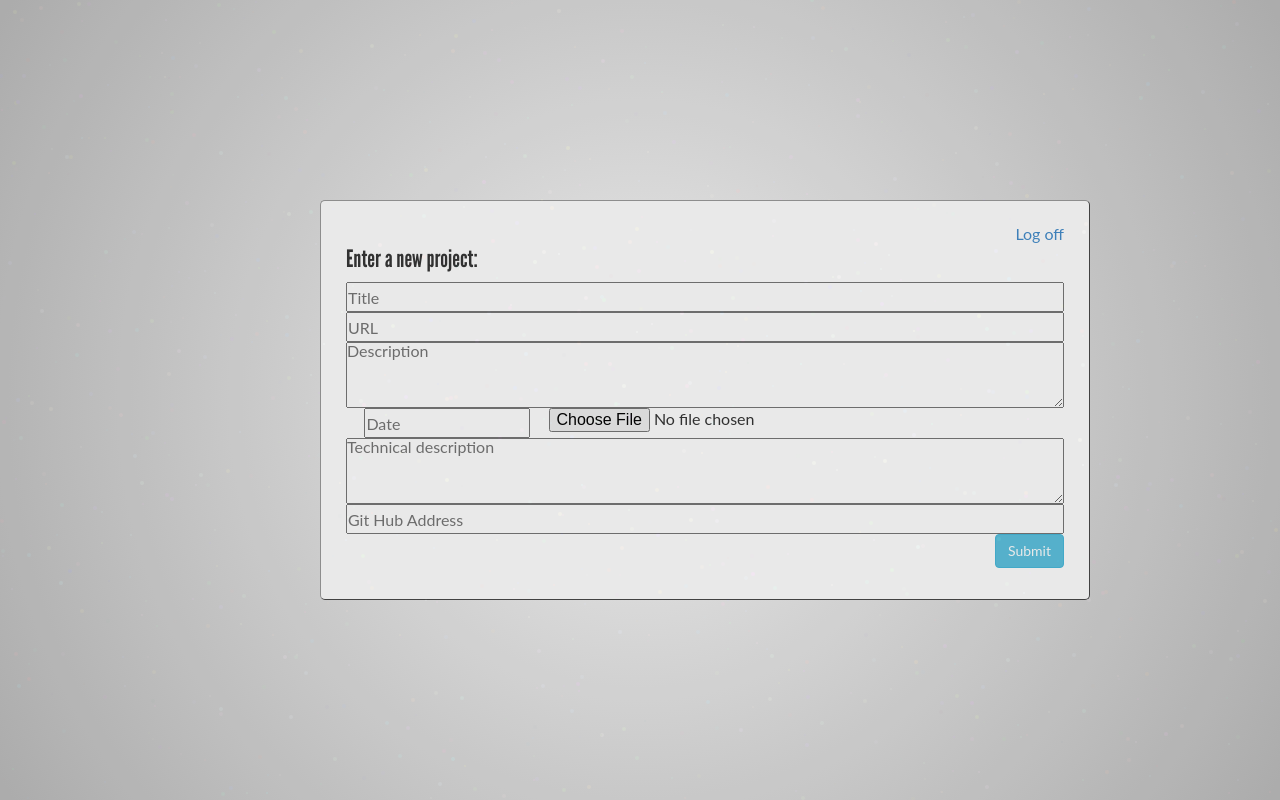
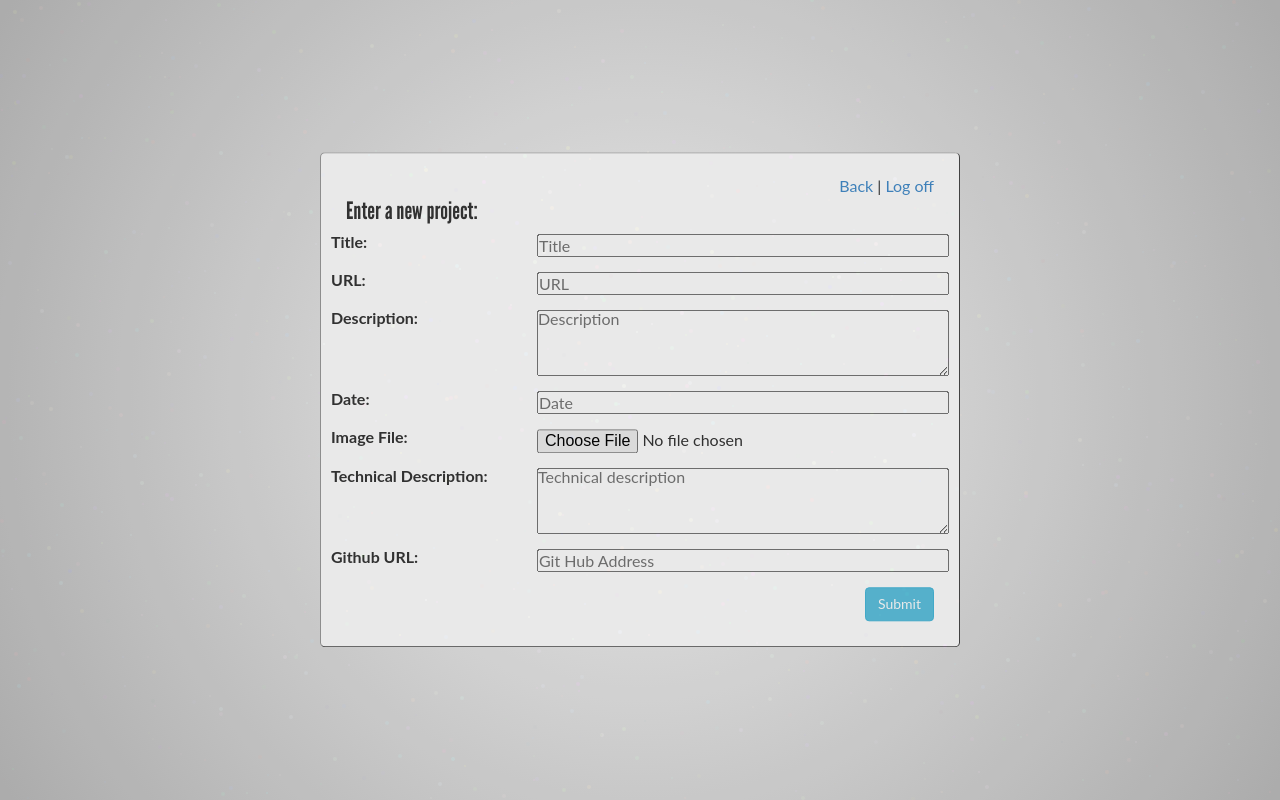
Before and after one commit to pazell981/portfolio, a PHP site: page /addsite.php in a window 1280 px wide. Run offline with PHP 8.4, Linux system fonts and the light colour scheme; data that the repository does not hold is empty; a stand-in replaces the project's code that opens the database connection; some libraries are stand-ins or nearby versions.

Commit message:
project active added

```diff
--- a/add.php
+++ b/add.php
@@ -19,9 +19,10 @@
       	$date = date("Y-m-d H:i:s", strtotime(escape_this_string($_POST['date'])));
       	$desc = escape_this_string($_POST['description']);
       	$tech = escape_this_string($_POST['tech_info']);
+        $active = escape_this_string($_POST['active']);
         $git = escape_this_string($_POST['github_address']);
       	$image = "assets/images/" . $_FILES["image"]["name"];
-      	$query = "INSERT INTO projects (user_id, title, url, date, description, image_location, tech_info, github_address, created_at, updated_at) VALUES ('" . $user . "', '" . $title . "', '" . $url . "', '" . $date . "', '" . $desc . "', '" . $image . "', '" . $tech . "', '" . $git . "', '" . date('Y-m-d H:i:s', time()) . "', '". date('Y-m-d H:i:s', time()) . "')";
+      	$query = "INSERT INTO projects (user_id, title, url, date, description, image_location, tech_info, active, github_address, created_at, updated_at) VALUES ('" . $user . "', '" . $title . "', '" . $url . "', '" . $date . "', '" . $desc . "', '" . $image . "', '" . $tech . "', '" . $active .", ". $git . "', '" . date('Y-m-d H:i:s', time()) . "', '". date('Y-m-d H:i:s', time()) . "')";
       	if (run_mysql_query($query)){
       		$_SESSION['success']="Entry added successfully.";
       		header('location: administer.php');
--- a/addsite.php
+++ b/addsite.php
@@ -2,7 +2,7 @@
 <html>
   <?php
     session_start();
-    include 'new-connection.php';
+    include 'dbConnection.php';
     if (isset($_SESSION['userid'])) {
       $userid = $_SESSION['userid'];
     }
@@ -110,7 +110,10 @@
       </div>
       <div id = 'wrapper2' class='span-12'>
         <div id='administration'>
-          <a href='logoff.php' class='pull-right'>Log off</a>
+          <div class='pull-right'>
+            <a href='administer.php'>Back</a>  |
+            <a href='logoff.php'>Log off</a>
+          </div>
           <?php
             if($_SESSION['error']){
               echo "<h3 class='alert alert-error'>" . $_SESSION['error'] . "</h3>";
@@ -120,17 +123,38 @@
             }
           ?>
           <h3>Enter a new project:</h3>
-
-          <form action='add.php' method='post' enctype="multipart/form-data">
+          <form action='add.php' method='post' enctype="multipart/form-data" class='form-horizontal'>
             <input type='hidden' value='secure' name='secure'>
             <input type='hidden' value='<?php echo $userid; ?>' name='user_id'>
-            <input type='text' placeholder='Title' name='title' class="input-block-level">
-            <input type='text' placeholder='URL' name='url' class="input-block-level">
-            <textarea placeholder='Description' name='description' rows='4' class="input-block-level"></textarea>
-            <input type='text' placeholder='Date' name='date' id='datepicker'  class="span3">
-            <input type='file' name='image' class="span5">
-            <textarea placeholder='Technical description' name='tech_info' rows='4' class="input-block-level"></textarea>
-            <input type='text' placeholder='Git Hub Address' name="github_address"  class="input-block-level">
+            <div class='form-group'>
+              <label for="title" class="col-md-4 col-lg-4">Title:  </label>
+              <input type='text' placeholder='Title' name='title' class="input-block-level col-md-8 col-lg-8">
+            </div>
+            <div class='form-group'>
+              <label for='url' class="col-md-4 col-lg-4">URL:  </label>
+              <input type='text' placeholder='URL' name='url' class="input-block-level col-md-8 col-lg-8">
+            </div>
+            <div class='form-group'>
+              <label for='description' class="col-md-4 col-lg-4">Description:  </label>
+              <textarea placeholder='Description' name='description' rows='4' class="input-block-level col-md-8 col-lg-8"></textarea>
+            </div>
+            <div class='form-group'>
+              <label for='date' class="col-md-4 col-lg-4">Date:  </label>
+              <input type='text' placeholder='Date' name='date' id='datepicker'  class="col-md-8 col-lg-8">
+            </div>
+            <div class='form-group'>
+              <label for='image' class="col-md-4 col-lg-4">Image File:  </label>
+              <input type='file' name='image' class=" col-md-8 col-lg-8">
+            </div>
+            <input type='hidden' value='1' name='active'>
+            <div class='form-group'>
+              <label for='tech_info' class="col-md-4 col-lg-4">Technical Description:  </label>
+              <textarea placeholder='Technical description' name='tech_info' rows='4' class="input-block-level col-md-8 col-lg-8"></textarea>
+            </div>
+            <div class='form-group'>
+              <label for='github_address' class="col-md-4 col-lg-4">Github URL:  </label>
+              <input type='text' placeholder='Git Hub Address' name="github_address"  class="input-block-level col-md-8 col-lg-8">
+            </div>
             <input type='submit' value='Submit' class='btn btn-info pull-right'>
           </form>
         </div>
--- a/assets/css/stylesheet.css
+++ b/assets/css/stylesheet.css
@@ -695,8 +695,8 @@ h1, h2, h3, h4, h5, h6 {
 #administration {
     display: inline-block;
     position: absolute;
-    left: 25%;
-    top: 25%;
+    left: 50%;
+    top: 50%;
     padding: 25px;
     min-width: 50%;
     min-height: 50%;
@@ -706,6 +706,9 @@ h1, h2, h3, h4, h5, h6 {
     border-radius: 5px;
     opacity: 1 !important;
     z-index: 150;
+    -webkit-transform: translate(-50%, -50%);
+    -ms-transform: translate(-50%, -50%);
+    transform: translate(-50%, -50%);
 }
 #administration h3 {
     display: block;
--- a/index.php
+++ b/index.php
@@ -103,7 +103,7 @@
               <div class='project_accord'>
                 <!-- start php script for project accordion -->
                 <?php
-                  $proj_query = "SELECT * FROM projects ORDER BY date";
+                  $proj_query = "SELECT * FROM projects WHERE active = 1 ORDER BY date";
                   $projects = fetch_all($proj_query);
                   if(!is_null($projects)){
                     $i = 0;
@@ -172,7 +172,7 @@
               <div class='project_accord'>
                 <!-- start php script for project accordion -->
                 <?php
-                  $proj_query = "SELECT * FROM projects ORDER BY date";
+                  $proj_query = "SELECT * FROM projects WHERE active = 1 ORDER BY date";
                   $projects = fetch_all($proj_query);
                   if(!is_null($projects)){
                     $i = 0;
```
Also changed, not shown: edit.php (+6 -3 lines), editsite.php (+36 -8 lines).
